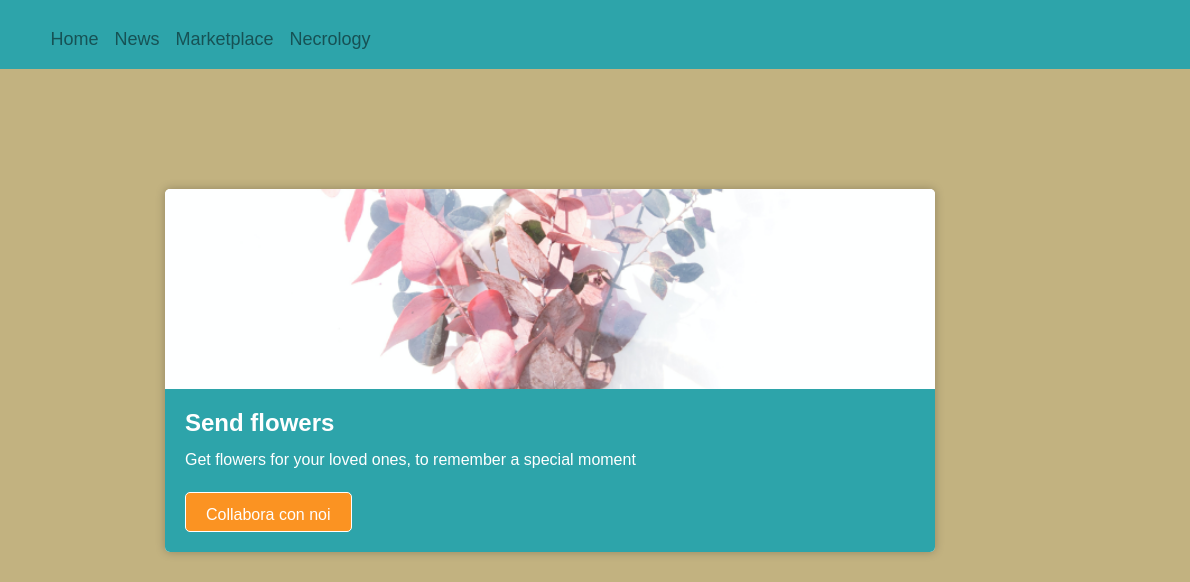
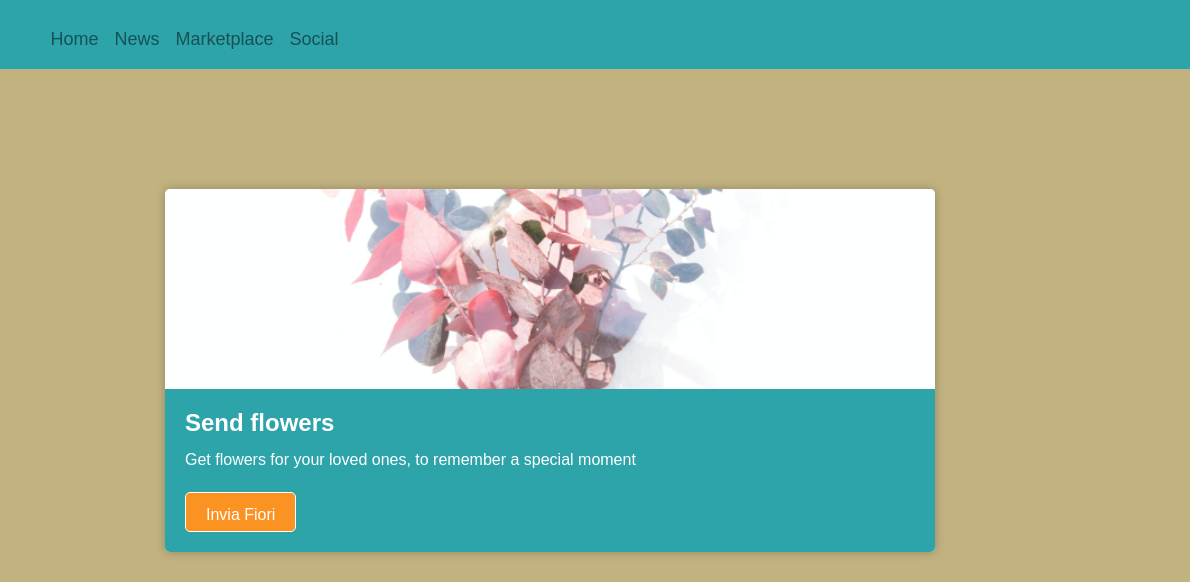
Before and after one commit to IkkeLucky/memories.github.io, a website: page marketplace.html in a window 1280 px wide. Shown: the top 582 px of the page, 90-1280 px from the left. Drawn offline with nearby package versions, Linux system fonts and the light colour scheme.

Commit message:
renamed social and added payment system

```diff
--- a/marketplace.html
+++ b/marketplace.html
@@ -37,7 +37,7 @@
                     <a class="nav-link" href="marketplace.html">Marketplace</a>
                 </li>
                 <li class="nav-item">
-                    <a class="nav-link" href="necrology.html">Necrology</a>
+                    <a class="nav-link" href="social.html">Social</a>
                 </li>
                 </ul>
             </div>
@@ -137,7 +137,7 @@
             <div class="card-body">
               <h5 class="card-title">Send flowers</h5>
               <p class="card-text">Get flowers for your loved ones, to remember a special moment</p>
-              <a href="#" class="btn btn-primary">Collabora con noi</a>
+              <a href="https://buy.stripe.com/test_dR6dTWb2X5fRb9C288" class="btn btn-primary">Invia Fiori</a>
             </div>
           </div>
 
```
Also changed, not shown: index.html (+1 -1 lines), news.html (+1 -1 lines), social.html (renamed from necrology.html, +1 -1 lines).
